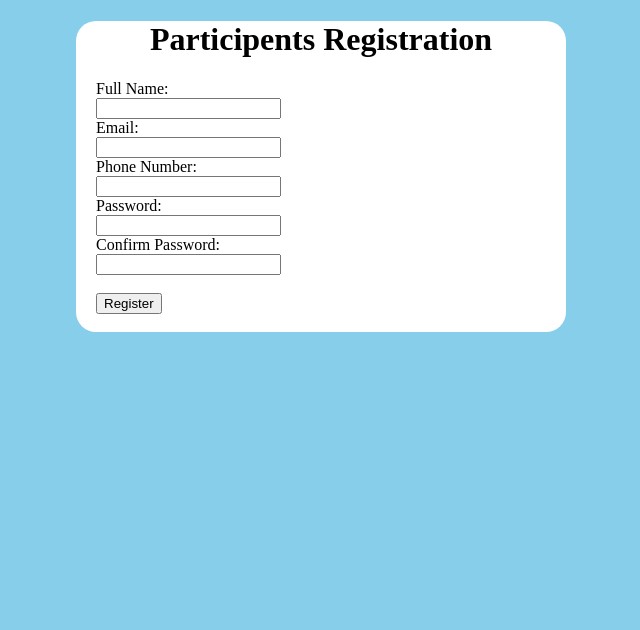
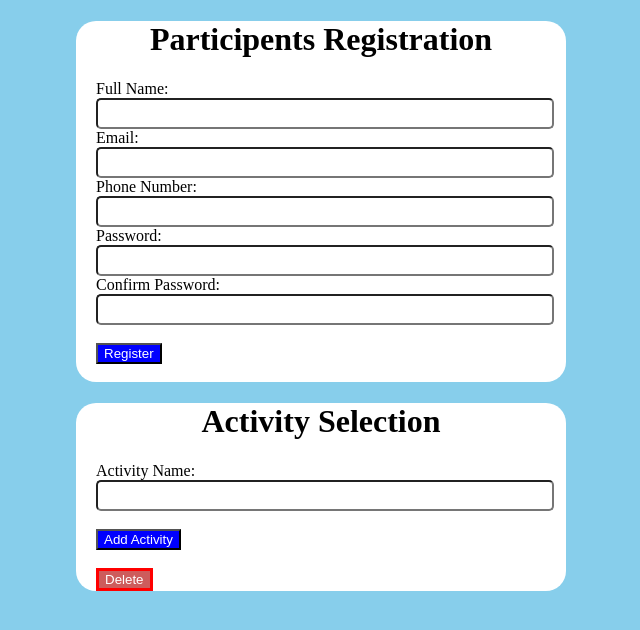
Before and after one commit to Arnob-HRes/WT_Fall_25-26-, a PHP site: page /MID_LAB_TASK.html in a window 1280 px wide. Shown: the top 630 px of the page, without its empty margins (319-959 px from the left). Run offline with PHP 8.4, Linux system fonts and the light colour scheme.

Commit message:
MID-LAB TASK CSS 2

```diff
--- a/Mid-Term/Lab Tasks/MID_TERM_LAB_TASK/MID_LAB_TASK.css
+++ b/Mid-Term/Lab Tasks/MID_TERM_LAB_TASK/MID_LAB_TASK.css
@@ -1,7 +1,7 @@
 body{
     background-color: skyblue;
 }
-#F1{
+.Mform{
     background-color: white;
     text-align: left;
     padding: 0px 20px;
@@ -11,5 +11,10 @@ body{
 }
 .MI{
     border-radius: 5px;
-    width: 400px;
+    width: 450px;
+    height: 25px;
 }
+.MB{
+    background-color: blue;
+    color: white;
+}
--- a/Mid-Term/Lab Tasks/MID_TERM_LAB_TASK/MID_LAB_TASK.html
+++ b/Mid-Term/Lab Tasks/MID_TERM_LAB_TASK/MID_LAB_TASK.html
@@ -8,25 +8,36 @@
     </head>
     <body>
         <center>
-        <form id="F1">
+        <form class="Mform">
             <center>
                 <h1>Participents Registration</h1>
             </center>
             Full Name: <br>
-            <input type="text" id="I1"> <br>
+            <input type="text" id="I1" class="MI"> <br>
             Email: <br>
-            <input type="text" id="I2"> <br>
+            <input type="text" id="I2" class="MI"> <br>
             Phone Number: <br>
-            <input type="number" id="I3"> <br>
+            <input type="number" id="I3" class="MI"> <br>
             Password: <br>
-            <input type="text" id="I4"> <br>
+            <input type="text" id="I4" class="MI"> <br>
             Confirm Password: <br>
-            <input type="text" id="I5"> <br><br>
-            <button id="B1">
+            <input type="text" id="I5" class="MI"> <br><br>
+            <button id="B1" class="MB">
                 Register
             </button><br><br>
             <div id="D1"></div>
         </form>
+        <form class="Mform">
+            <center>
+                <h1>Activity Selection</h1>
+            </center>
+            Activity Name: <br>
+            <input type="text" id="I6" class="MI"><br><br>
+            <button id="B2" class="MB">Add Activity</button>
+            <br> <br>
+            <div id="D2"></div>
+            <button id="B3" style="border: solid; border-color: red; background-color: indianred; color: white;">Delete</button>
+        </form>
         </center>
     </body>
 </html>
```
